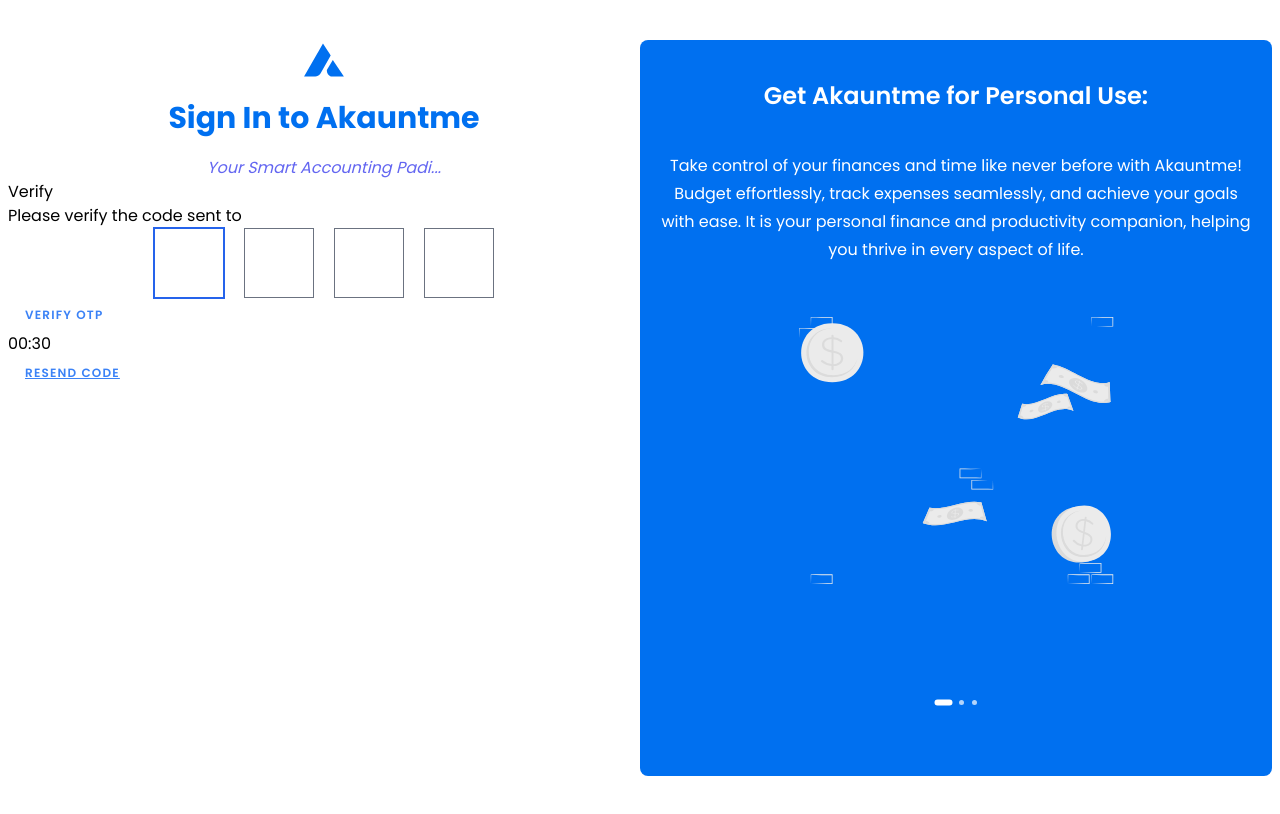
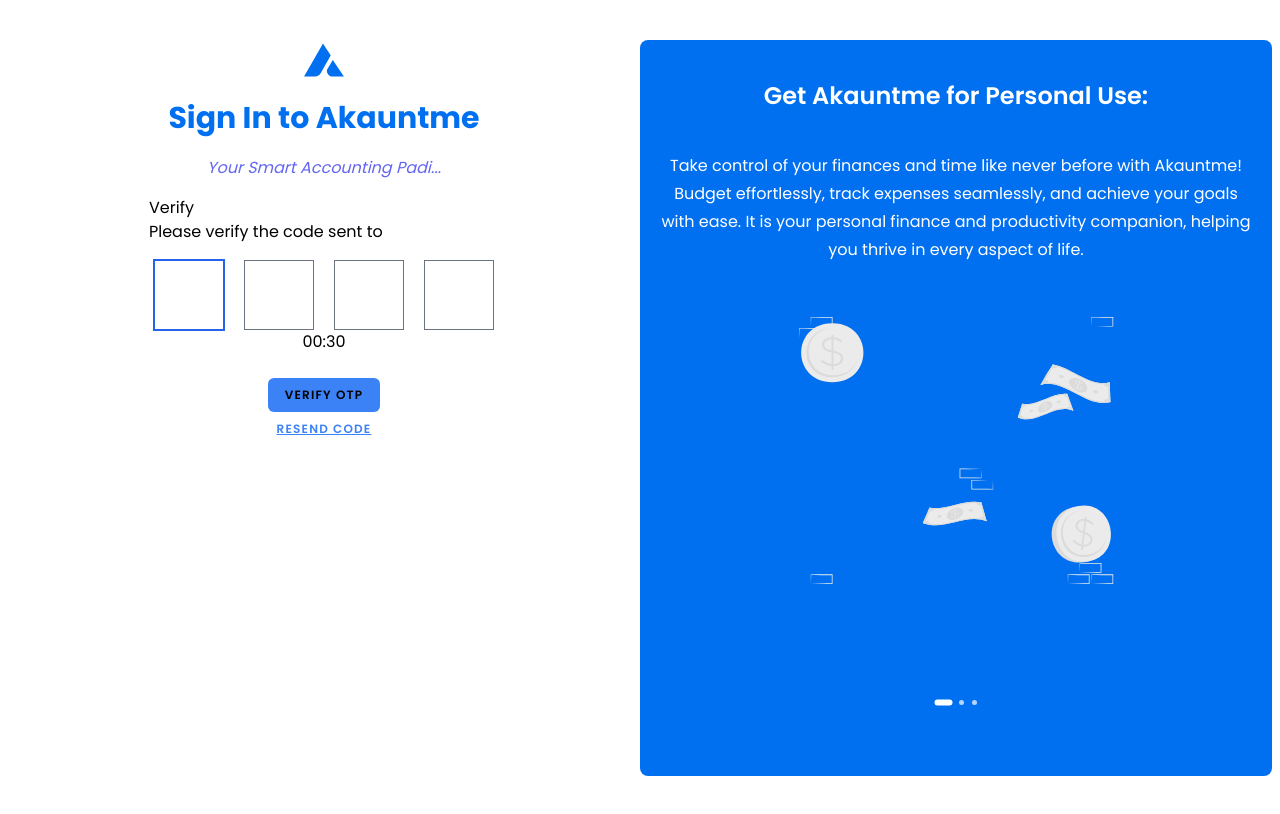
Before and after one commit to abeeebdon/akauntme_web_app, a Next.js app: page /otp in a window 1280 px wide. Built offline with nearby package versions, Linux system fonts and the light colour scheme.

Commit message:
feat: OTP page

```diff
--- a/src/app/(auth)/otp/page.tsx
+++ b/src/app/(auth)/otp/page.tsx
@@ -39,12 +39,15 @@
           </p>
         </div>
       </div>
-
-      <div>
+      <article className="w-full max-w-[350px] mx-auto">
+        <div className="my-4">
           <h3>Verify</h3>
           <p>Please verify the code sent to </p>
         </div>
-      <form onSubmit={handleOtpVerification} onClick={() => setOtpError(false)}>
+        <form
+          onSubmit={handleOtpVerification}
+          onClick={() => setOtpError(false)}
+        >
           <OTPInput
             value={otp}
             onChange={setOtp}
@@ -66,16 +69,19 @@
             )}
           />
           {otpError && <p>Please enter a valid OTP</p>}
+          <p className="text-center">00:30</p>
+          <div className="mt-6 flex justify-center">
             <Button
-          className=" text-blue-500 cursor-pointer"
+              className="  bg-blue-500 cursor-pointer"
               type="submit"
               title="Verify OTP"
             />
+          </div>
         </form>
-      <div>
-        <p>00:30</p>
+        <div className="text-center">
+          <Button className="underline text-blue-500" title="Resend code" />
         </div>
-      <Button className="underline text-blue-500" title="Resend code" />
+      </article>
     </section>
   )
 }
```
Lines whose indentation alone changed are shown as unchanged.
